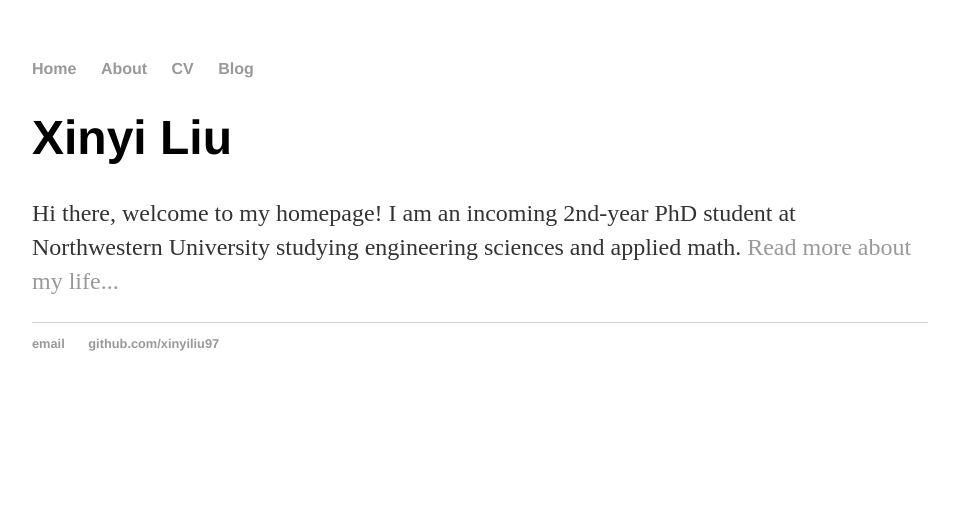
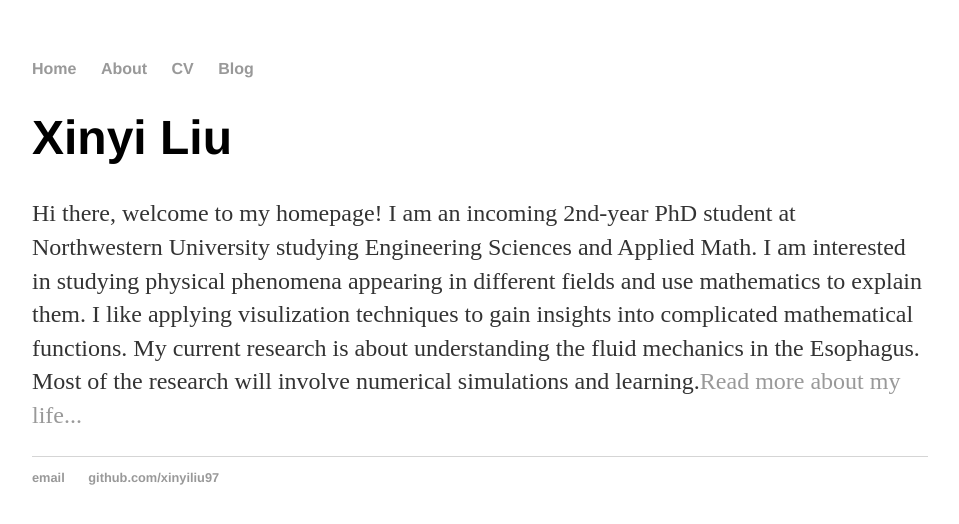
Before and after one commit to xinyiliu97/xinyiliu97.github.io, a Jekyll site: the page built from index.html, in a window 1280 px wide. Shown: the top 524 px of the page, without its empty margins (160-1119 px from the left). Built offline with Jekyll 4.4.1, drawn with Linux system fonts in a browser that asks for light colours.

Commit message:
Update index.html
update the introduction

```diff
--- a/index.html
+++ b/index.html
@@ -4,5 +4,8 @@ title: Xinyi Liu
 ---
 <div class="blurb">
 	<h1>Xinyi Liu</h1>
-	<p>Hi there, welcome to my homepage! I am an incoming 2nd-year PhD student at Northwestern University studying engineering sciences and applied math. <a href="/about">Read more about my life...</a></p>
+	<p>Hi there, welcome to my homepage! I am an incoming 2nd-year PhD student at Northwestern University studying Engineering Sciences and Applied Math.
+	I am interested in studying physical phenomena appearing in different fields and use mathematics to explain them. I like applying visulization techniques to gain insights into
+	complicated mathematical functions.
+	My current research is about understanding the fluid mechanics in the Esophagus. Most of the research will involve numerical simulations and learning.<a href="/about">Read more about my life...</a></p>
 </div><!-- /.blurb -->
```
